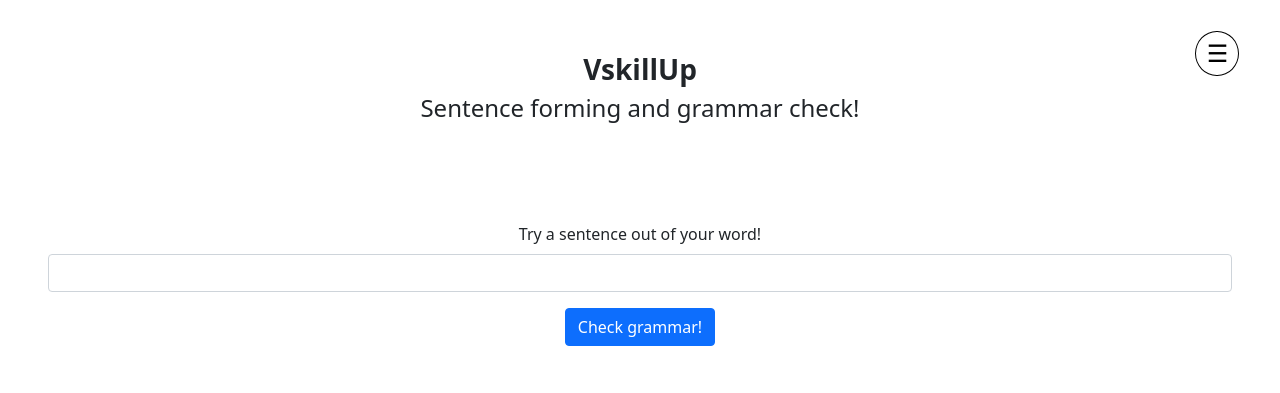
After one commit to ayushb2002/minor1, a Django app: page /sentenceCheck in a window 1280 px wide. The commit adds this page. Shown: the top 393 px of the page. Run offline with Django 4.2, Linux system fonts and the light colour scheme; the visitor is signed in with stand-in values (Sample User, id 1); parts of the project's set-up code (start-up, migrations or seed data) failed here and were passed over.

Commit message:
Added sentence grammer check functionality

```diff
--- a/home/templates/base.html
+++ b/home/templates/base.html
@@ -46,6 +46,9 @@
         {% if loggedIn %}
         {% if not request.user.is_superuser %}
         <li class="nav-item">
+          <a class="nav-link" href="{% url 'sentenceCheck' %}">Grammar Check</a>
+        </li>
+        <li class="nav-item">
           <a class="nav-link" href="{% url 'dailyChallenge' %}">Daily Challenge</a>
         </li>
         <li class="nav-item">
--- a/home/templates/login.html
+++ b/home/templates/login.html
@@ -21,11 +21,11 @@ Login
                 </div>
                 <div class="mb-3">
                   <label for="registerEmail" class="form-label">Username</label>
-                  <input type="text" class="form-control" name="uname">
+                  <input type="text" class="form-control" name="uname" required>
                 </div>
                 <div class="mb-3">
                   <label for="registerPwd" class="form-label">Password</label>
-                  <input type="password" class="form-control" name="registerPwd">
+                  <input type="password" class="form-control" name="registerPwd" required>
                 </div>
                 <button type="submit" class="btn btn-primary">Login</button>
               </form>
--- /dev/null
+++ b/home/templates/sentences.html
@@ -0,0 +1,36 @@
+{% extends 'base.html' %}
+
+{% block title %}
+Learn
+{% endblock title %}
+
+{% block body %}
+<div class="container-fluid">
+    <div class="row">
+        {% if loggedIn %}
+
+        <div class="col-12 text-center p-5">
+            <span class="fw-bold fs-3">VskillUp</span> <br>
+            <span class="fs-4">Sentence forming and grammar check!</span>
+        </div>
+
+        <div class="col-12 text-center p-5">
+            <form action="{% url 'sentenceCheck' %}" method="post">
+                {% csrf_token %}
+                <div class="mb-3">
+                    <label for="text-sentence" class="form-label">Try a sentence out of your word!</label>
+                    <input type="text" name="text-sentence" class="form-control" required>
+                </div>
+                <input type="submit" name="submit" class="btn btn-primary" value="Check grammar!">
+            </form>
+        </div>
+
+        {% endif %}
+        {% if message %}
+        <div class="col-12 text-center p-5">
+                <span class="text-primary">Correction suggested : {{correction}}</span>
+        </div>
+        {% endif %}
+    </div>
+</div>
+{% endblock body %}
--- a/home/urls.py
+++ b/home/urls.py
@@ -24,4 +24,5 @@ urlpatterns = [
          name="userPersonalDetails"),
      path('leaderboards', views.leaderboards, name="leaderboards"),
      path('learn_form_check', views.learn_form_check, name="learn_form_check"),
+     path('sentenceCheck', views.sentenceCheck, name="sentenceCheck"),
 ]
--- a/home/views.py
+++ b/home/views.py
@@ -16,11 +16,16 @@ import requests
 
 API_TOKEN = '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'
 API_URL = "https://api-inference.huggingface.co/models/sentence-transformers/all-MiniLM-L6-v2"
+API_URL_2 = "https://api-inference.huggingface.co/models/vennify/t5-base-grammar-correction"
 headers = {"Authorization": f"Bearer {API_TOKEN}"}
 
 def query(payload):
 	response = requests.post(API_URL, headers=headers, json=payload)
 	return response.json()
+
+def query_2(payload):
+    response = requests.post(API_URL_2, headers=headers, json=payload)
+    return response.json()
 
 database = pd.read_csv("home/database/dictionary.csv")
 
@@ -523,13 +528,28 @@ def learn_form_check(request):
         try:
             du = DailyLearner.objects.filter(user=request.user).get()
             if str(date) == str(du.date):
-                DailyLearner.objects.filter(user=request.user).update(attemptCount = du.attemptCount+1, latest_ans=meaning)
+                DailyLearner.objects.filter(user=request.user).update(attemptCount = du.attemptCount+1, latest_ans=str(meaning))
             else:
-                DailyLearner.objects.filter(user=request.user).update(attemptCount = 0, date = date, latest_ans=meaning)
+                DailyLearner.objects.filter(user=request.user).update(attemptCount = 0, date = date, latest_ans=str(meaning))
         except:
-            du = DailyLearner.objects.create(user=request.user, attemptCount=1, latest_ans=meaning)
+            du = DailyLearner.objects.create(user=request.user, attemptCount=1, latest_ans=str(meaning))
             du.save()
 
         return render(request, "learn_submit.html", {"loggedIn": True, "score": output[max_output]*100, "meaning": meaning})
     else:
         return HttpResponseNotFound('<h1>Bad request!</h1>')
+
+
+def sentenceCheck(request):
+    if request.user.is_authenticated:
+        if request.method == "POST":
+            sentence = request.POST['text-sentence']
+            output = query_2({
+                "inputs": sentence,
+            })
+            print(output)
+            return render(request, "sentences.html", {"loggedIn": True, "correction": output[0]['generated_text'], "message":True})
+        else:
+            return render(request, "sentences.html", {"loggedIn": True})
+    else:
+        return redirect('login')
```
Also changed, not shown: home/templates/learn_submit.html (+17 -3 lines).
